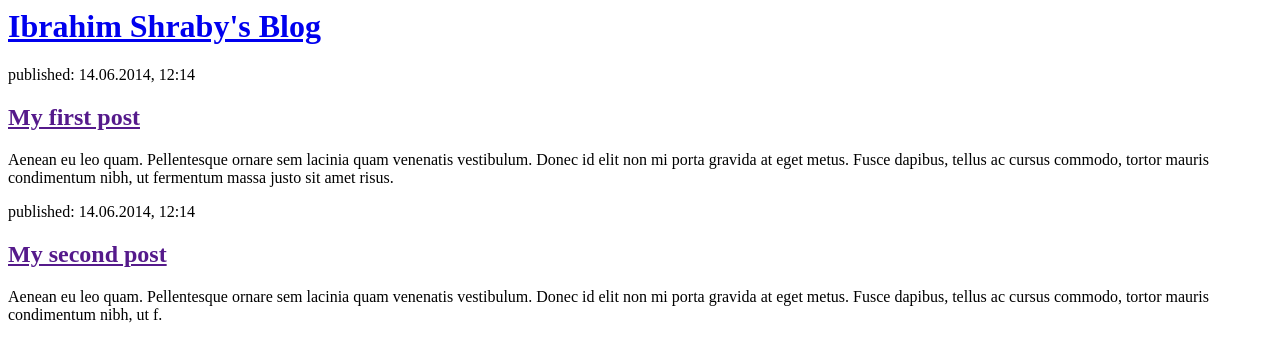
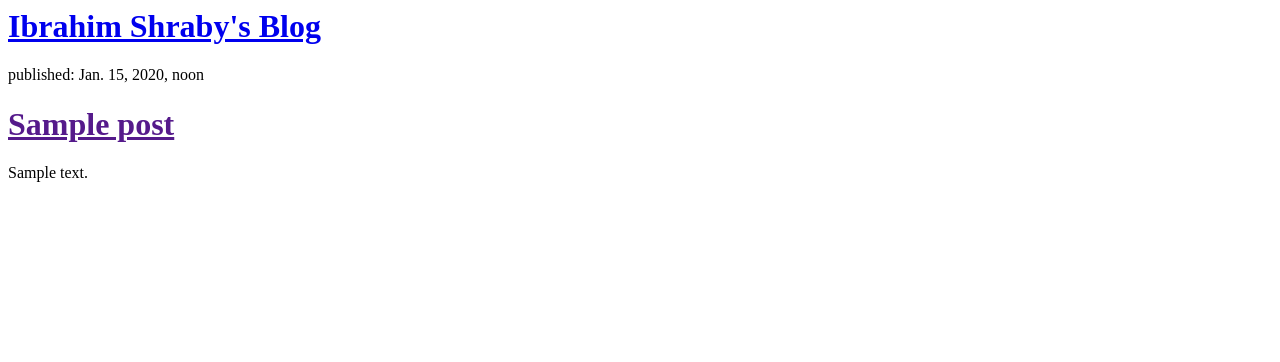
Before and after one commit to IbrahimShraby/my-first-blog, a Django app: template blog/templates/blog/post_list.html in a window 1280 px wide. Shown: the top 362 px of the page. Run offline with Django 3.2, Linux system fonts and the light colour scheme; the template is opened without the code that fills it: values that come from a table or form of the project are taken from there, others are empty; tables that the repository leaves empty hold one stand-in row (values such as "Sample post").

Commit message:
Modified templates to  display posts from database.

```diff
--- a/blog/models.py
+++ b/blog/models.py
@@ -4,7 +4,7 @@ from django.utils import timezone
 
 class Post(models.Model):
     author = models.ForeignKey('auth.User', on_delete=models.CASCADE)
-    itle = models.CharField(max_length=200)
+    title = models.CharField(max_length=200)
     text = models.TextField()
     created_date = models.DateTimeField(default=timezone.now)
     published_date = models.DateTimeField(blank=True, null=True)
--- a/blog/templates/blog/post_list.html
+++ b/blog/templates/blog/post_list.html
@@ -6,17 +6,12 @@
         <div>
             <h1><a href="/">Ibrahim Shraby's Blog</a></h1>
         </div>
-
-        <div>
-            <p>published: 14.06.2014, 12:14</p>
-            <h2><a href="">My first post</a></h2>
-            <p>Aenean eu leo quam. Pellentesque ornare sem lacinia quam venenatis vestibulum. Donec id elit non mi porta gravida at eget metus. Fusce dapibus, tellus ac cursus commodo, tortor mauris condimentum nibh, ut fermentum massa justo sit amet risus.</p>
-        </div>
-
-        <div>
-            <p>published: 14.06.2014, 12:14</p>
-            <h2><a href="">My second post</a></h2>
-            <p>Aenean eu leo quam. Pellentesque ornare sem lacinia quam venenatis vestibulum. Donec id elit non mi porta gravida at eget metus. Fusce dapibus, tellus ac cursus commodo, tortor mauris condimentum nibh, ut f.</p>
-        </div>
+{% for post in posts %}
+    <div>
+        <p>published: {{ post.published_date }}</p>
+        <h1><a href="">{{ post.title }}</a></h1>
+        <p>{{ post.text|linebreaksbr }}</p>
+    </div>
+{% endfor %}
     </body>
 </html>
--- a/blog/views.py
+++ b/blog/views.py
@@ -1,5 +1,9 @@
 from django.shortcuts import render
+from django.utils import timezone
+from .models import Post
+
 
 # Create your views here.
 def post_list(request):
-    return render(request, 'blog/post_list.html', {})
+    posts = Post.objects.filter(published_date__lte=timezone.now()).order_by('published_date')
+    return render(request, 'blog/post_list.html', {'posts': posts})
```
Also changed, not shown: blog/migrations/0001_initial.py.
